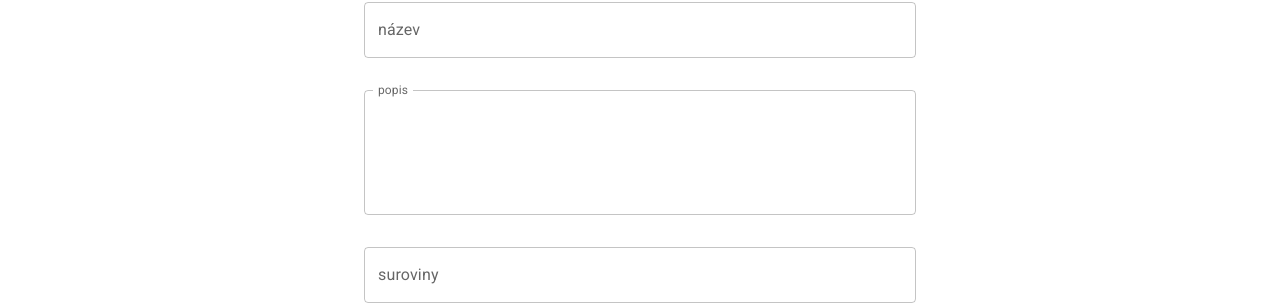
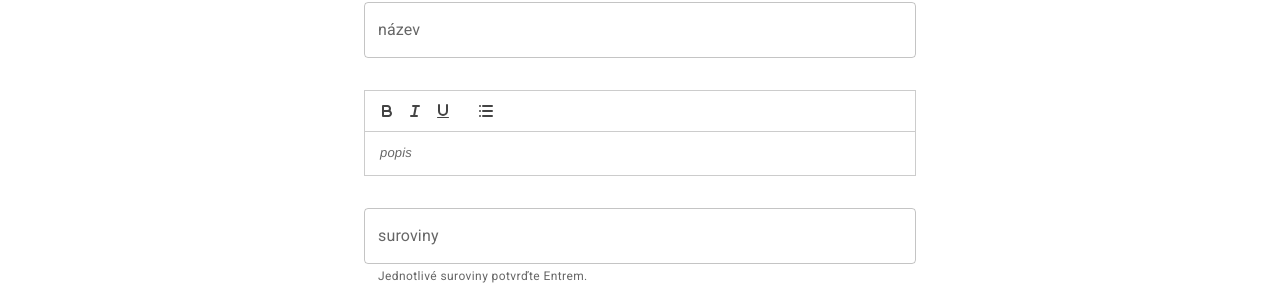
Before and after one commit to Barbora6/moje-peceni, a React (Create React App) app: page /form in a window 1280 px wide. Shown: the part 251-556 px from the top of the page. Built offline with nearby package versions, Linux system fonts and the light colour scheme; no server answers; the database is empty.

Commit message:
knihovna Form

```diff
--- a/package.json
+++ b/package.json
@@ -12,9 +12,11 @@
     "@testing-library/jest-dom": "^5.17.0",
     "@testing-library/react": "^13.4.0",
     "@testing-library/user-event": "^13.5.0",
+    "quill": "^2.0.3",
     "react": "^18.3.1",
     "react-dom": "^18.3.1",
     "react-icons": "^5.3.0",
+    "react-quill": "^2.0.0",
     "react-router-dom": "^6.28.0",
     "react-scripts": "5.0.1",
     "react-simple-wysiwyg": "^3.2.0",
--- a/src/App.js
+++ b/src/App.js
@@ -24,7 +24,9 @@
               <Route path="*" element={<Error />} />
               <Route path="/OneRecipe/:id" element={<OneRecipe />} />
               <Route path="/category/:id" element={<Category />} />
-              <Route path="/form" element={<Form />} />
+              {process.env.NODE_ENV === "development" && (
+                <Route path="/form" element={<Form />} />
+              )}
             </Route>
           </Routes>
         </BrowserRouter>
--- a/src/pages/Category.js
+++ b/src/pages/Category.js
@@ -16,14 +16,9 @@
     return oneRecipe.id === parseInt(id);
   });
 
-  console.log(data);
-
   const categoryRecipes = dataRecepies.filter((oneRecipe) => {
     return oneRecipe.categoryId === id;
   });
-
-  console.log(categoryRecipes);
-  console.log(dataCategories, dataRecepies);
 
   const loading = dataRecepies.length === 0 || !data;
 
@@ -31,7 +26,7 @@
     <Container maxWidth="lg">
       {loading ? (
         <Stack>
-          <CircularProgress />
+          <CircularProgress my={4} />
         </Stack>
       ) : (
         <Stack spacing={4} mt={4}>
--- a/src/pages/form/Form.js
+++ b/src/pages/form/Form.js
@@ -8,13 +8,16 @@
   InputAdornment,
   MenuItem,
   Stack,
-  TextField
+  TextField,
+  Typography
 } from "@mui/material";
 import { useState } from "react";
 import { supabase } from "../../context/utils";
 import { Check } from "@mui/icons-material";
 import { useAppContext } from "../../context/AppContext";
 import styled from "@emotion/styled";
+import ReactQuill from "react-quill";
+import "react-quill/dist/quill.snow.css";
 
 const VisuallyHiddenInput = styled("input")({
   clip: "rect(0 0 0 0)",
@@ -71,6 +74,10 @@
 
   const { dataCategories } = useAppContext();
 
+  const handleContentChange = (value) => {
+    setDescription(value);
+  };
+
   return (
     <Container maxWidth="sm">
       {loading && (
@@ -98,6 +105,10 @@
                 onChange={(event) => setImageFile(event.target.files[0])}
               />
             </Button>
+            {imageFile && (
+              <Typography>Nahraný soubor: {imageFile.name}</Typography>
+            )}
+
             <TextField
               select
               label="kategorie"
@@ -121,15 +132,13 @@
               fullWidth
             />
 
-            <TextField
-              label="popis"
+            <ReactQuill
               value={description}
-              onChange={(event) => {
-                setDescription(event.target.value);
+              onChange={handleContentChange}
+              placeholder="popis"
+              modules={{
+                toolbar: [["bold", "italic", "underline"], [{ list: "bullet" }]]
               }}
-              multiline
-              rows={4}
-              defaultValue="Default Value"
             />
             {/* suroviny */}
             <Autocomplete
--- a/src/pages/recipe/OneRecipe.js
+++ b/src/pages/recipe/OneRecipe.js
@@ -61,8 +61,17 @@
       <Typography variant="h6" mt={4}>
         Popis:
       </Typography>
-      <Typography variant="body2" sx={{ color: "text.secondary" }}>
-        {description}
+      <Typography
+        variant="body2"
+        component="div"
+        sx={{
+          color: "text.secondary",
+          "& p": {
+            my: 2
+          }
+        }}
+      >
+        <div dangerouslySetInnerHTML={{ __html: description }} />
       </Typography>
     </Container>
   );
```
Also changed, not shown: 1 other file (tests, documents, lock files or other folders).
